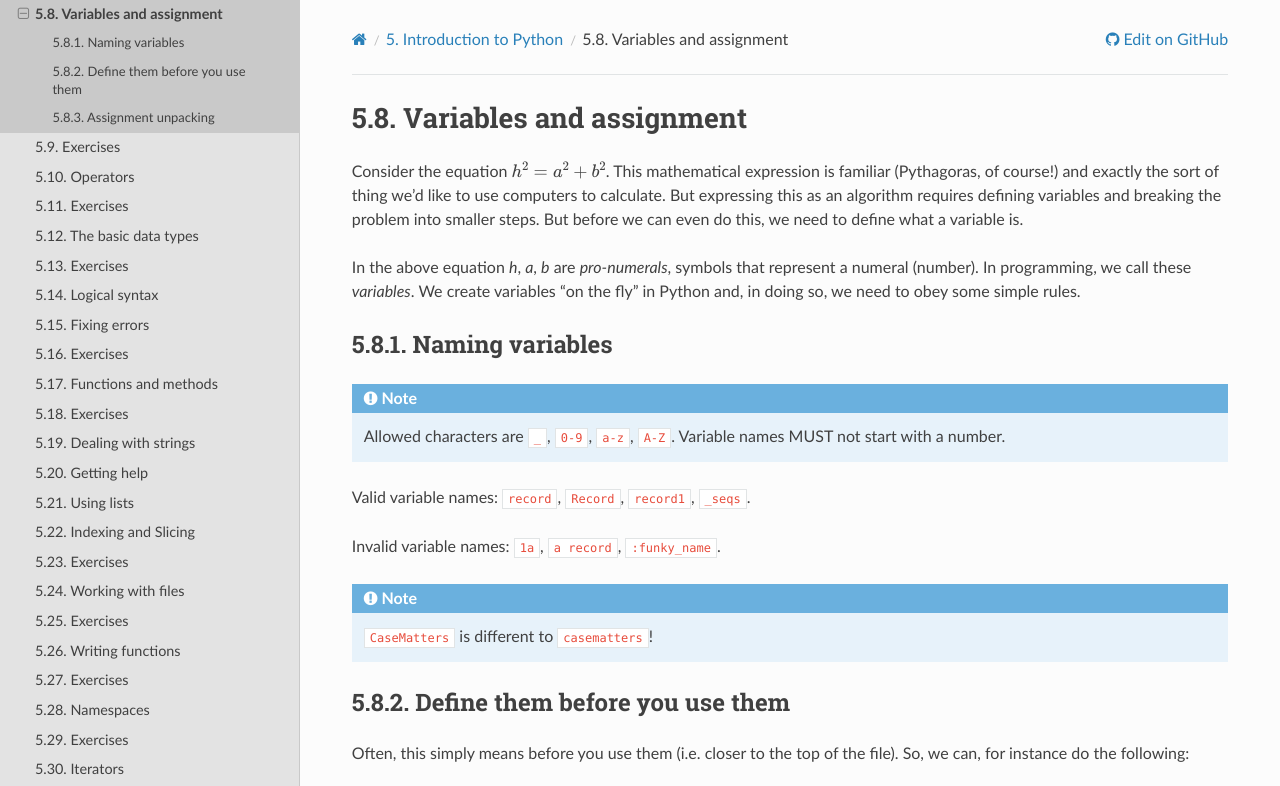
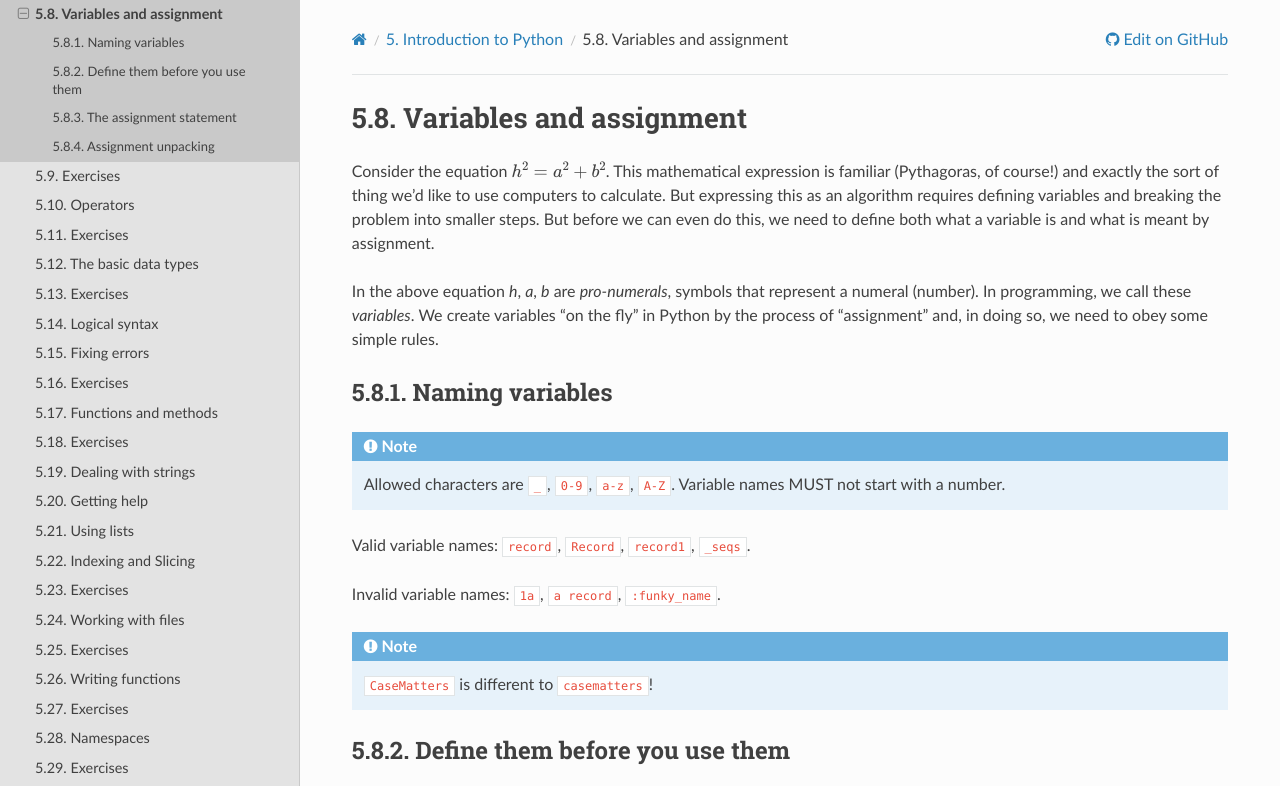
Before and after one commit to GavinHuttley/tib, a Sphinx documentation site: the page built from source/python/variables.rst, in a window 1280 px wide and 1400 px high, cut to the strip 0-786 px from the top of the window. Built offline with Sphinx 7.4.7 and the Read the Docs theme 2.0.0, drawn with Linux system fonts in a browser that asks for light colours; some of the changed text lies outside the part shown.

Commit message:
ENH: improved description of assignments

```diff
--- a/source/python/variables.rst
+++ b/source/python/variables.rst
@@ -3,9 +3,9 @@
 Variables and assignment
 ========================
 
-Consider the equation :math:`h^2=a^2+b^2`. This mathematical expression is familiar (Pythagoras, of course!) and exactly the sort of thing we'd like to use computers to calculate. But expressing this as an algorithm requires defining variables and breaking the problem into smaller steps. But before we can even do this, we need to define what a variable is.
+Consider the equation :math:`h^2=a^2+b^2`. This mathematical expression is familiar (Pythagoras, of course!) and exactly the sort of thing we'd like to use computers to calculate. But expressing this as an algorithm requires defining variables and breaking the problem into smaller steps. But before we can even do this, we need to define both what a variable is and what is meant by assignment.
 
-In the above equation *h*, *a*, *b* are *pro-numerals*, symbols that represent a numeral (number). In programming, we call these *variables*. We create variables "on the fly" in Python and, in doing so, we need to obey some simple rules.
+In the above equation *h*, *a*, *b* are *pro-numerals*, symbols that represent a numeral (number). In programming, we call these *variables*. We create variables "on the fly" in Python by the process of "assignment" and, in doing so, we need to obey some simple rules.
 
 .. index::
     pair: naming; variable
@@ -39,6 +39,15 @@
 Compare this expression to the original mathematical equation. Clearly, we have rewritten it so we have solved the equation already.
 
 .. index:: assignment, assignment unpacking, unpacking
+
+The assignment statement
+------------------------
+
+As illustrated above, an assignment statement is creation of a named reference (the variable) to some data. They are characterised by 3 components:
+
+1. the variable name
+2. a **single** ``=``
+3. the value (or data)
 
 Assignment unpacking
 --------------------
```
